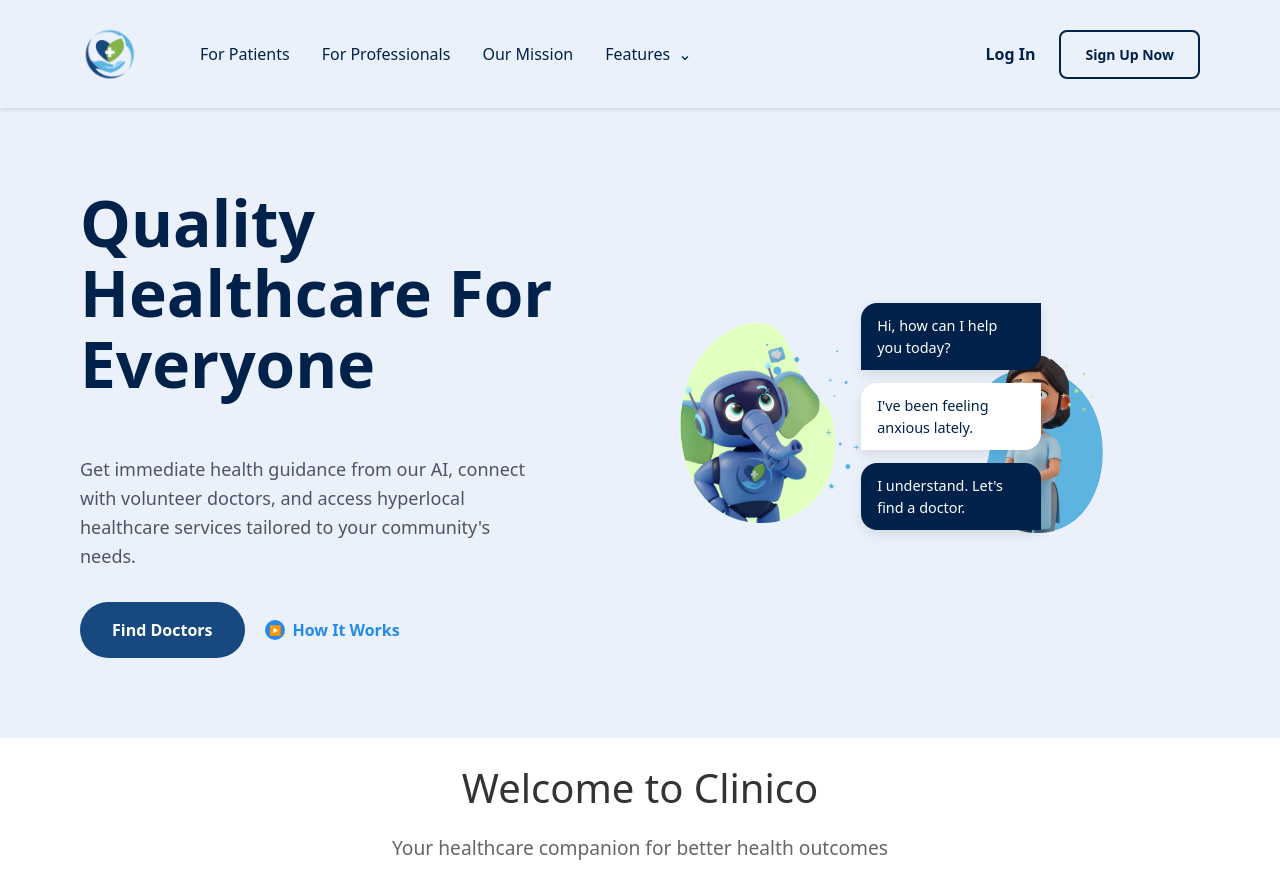
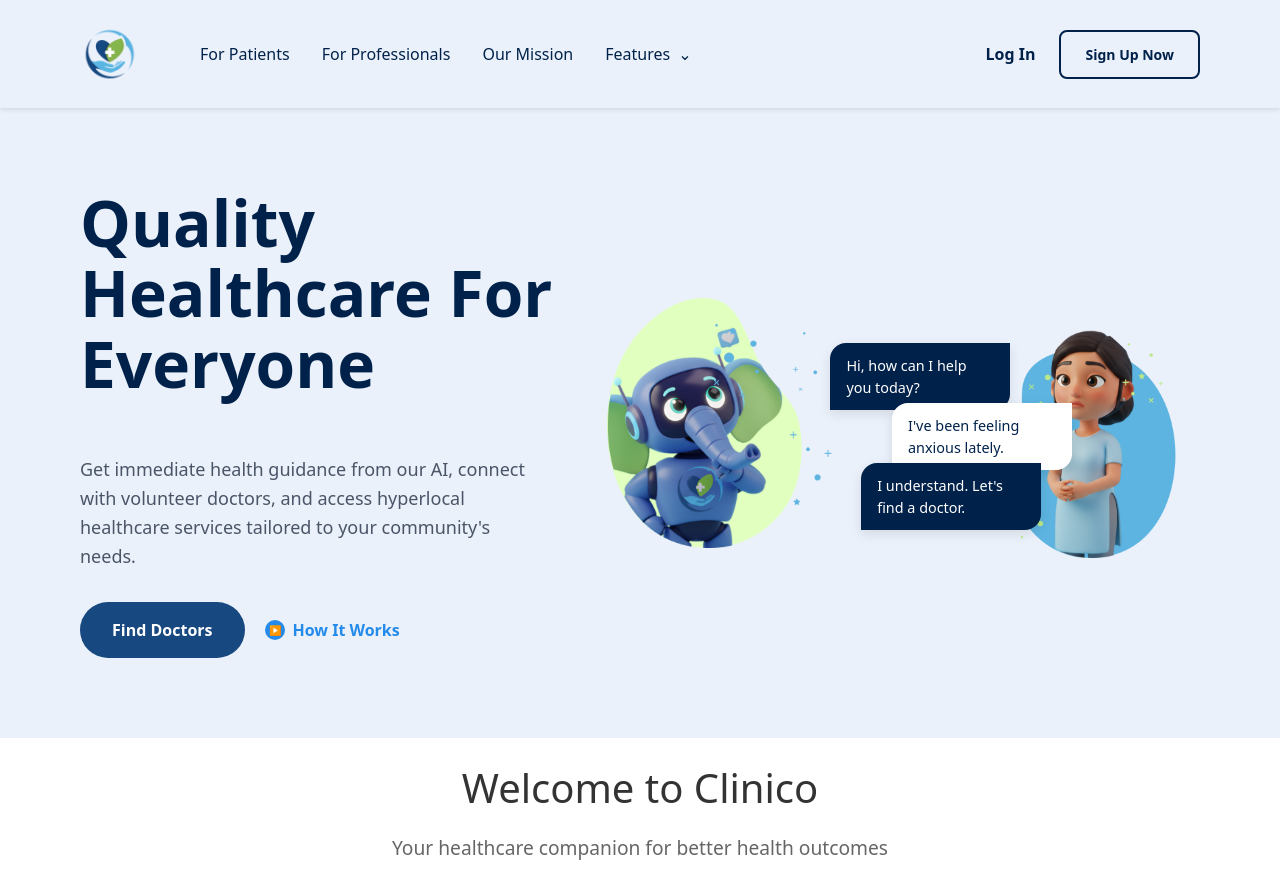
Before and after one commit to abhay-byte/Clinicofrontend, a React (Vite) app: page / in a window 1280 px wide. Built offline with nearby package versions, Linux system fonts and the light colour scheme.

Commit message:
Make mascot and patient images bigger and position chat bubbles between them

```diff
--- a/src/components/landing/LandingPage.css
+++ b/src/components/landing/LandingPage.css
@@ -122,26 +122,17 @@
 
 .mascot-img {
   position: relative;
-  height: 200px;
-  z-index: 2;
-  left: -50px;
+  height: 250px; /* Made bigger */
+ z-index: 2;
+  left: -80px; /* Adjusted position */
 }
 
 .patient-img {
- position: relative;
-  height: 180px;
-  z-index: 2;
-  left: 50px;
+  position: relative;
+  height: 230px; /* Made bigger */
+ z-index: 2;
+  left: 80px; /* Adjusted position */
   top: 20px;
-}
-
-.chat-bubble {
-  position: absolute;
-  padding: 12px 16px;
-  font-size: 0.9rem;
-  box-shadow: 0 4px 12px rgba(0,0,0,0.1); /* Needs shadow to pop off background */
-  z-index: 3;
-  max-width: 180px;
 }
 
 .chat-bubble {
@@ -155,16 +146,16 @@
 }
 
 .chat-bubble.bubble-1 { /* Robot's bubble - Dark Blue */
-  top: 20%;
-  left: 45%;
+  top: 30%;
+  left: 40%; /* Positioned between mascot and patient */
   background-color: #00224A; /* Navy Blue */
   color: #FFFFFF; /* White Text */
   border-radius: 16px 0; /* Robot's bubble */
 }
 
 .chat-bubble.bubble-2 { /* Patient's bubble - White */
-  top: 40%;
-  left: 45%;
+  top: 45%;
+  left: 50%; /* Positioned between mascot and patient */
   background-color: #FFFFFF; /* White Background */
   color: #00224A; /* Navy Text */
   border-radius: 16px 0 16px; /* Patient's bubble */
@@ -172,10 +163,10 @@
 
 .chat-bubble.bubble-3 { /* Third bubble - Robot's bubble */
   top: 60%;
-  left: 45%;
+  left: 45%; /* Positioned between mascot and patient */
   background-color: #00224A; /* Navy Blue */
   color: #FFFFFF; /* White Text */
-  border-radius: 16px 16px 0; /* Robot's bubble */
+  border-radius: 16px 0 16px; /* Robot's bubble */
 }
 
 .main-content {
```
Also changed, not shown: src/assets/doctor/features.png (added).
